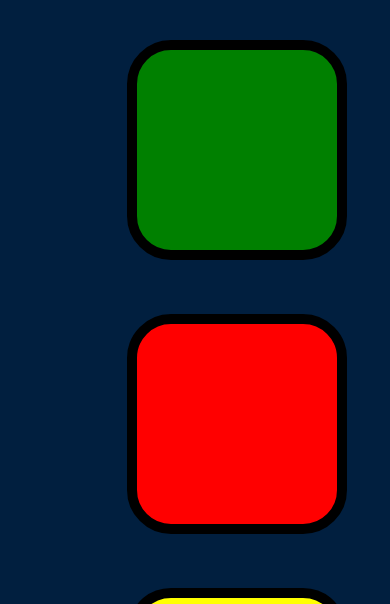
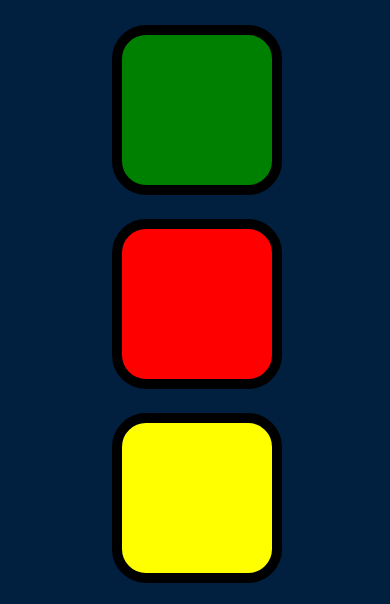
Before and after one commit to Hkumar2401/Simon, a plain HTML site: page index.html in a window 390 px wide. Shown: the part 166-770 px from the top of the page. Drawn offline with nearby package versions, Linux system fonts and the light colour scheme.

Commit message:
Update styles.css

```diff
--- a/styles.css
+++ b/styles.css
@@ -51,3 +51,12 @@ body {
   box-shadow: 0 0 20px white;
   background-color: grey;
 }
+
+@media screen and (max-width: 1104px){
+  .btn{
+    margin: 10px;
+    height: 150px;
+    width: 150px;
+  }
+
+}
```
